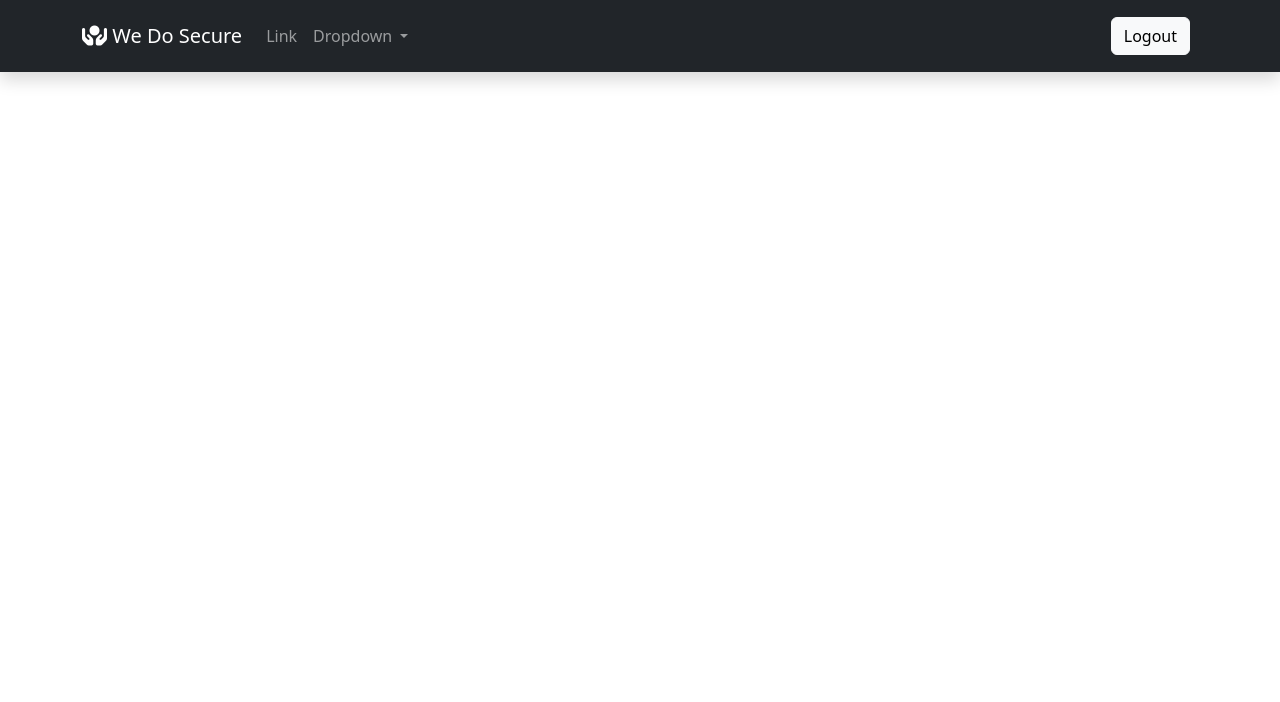
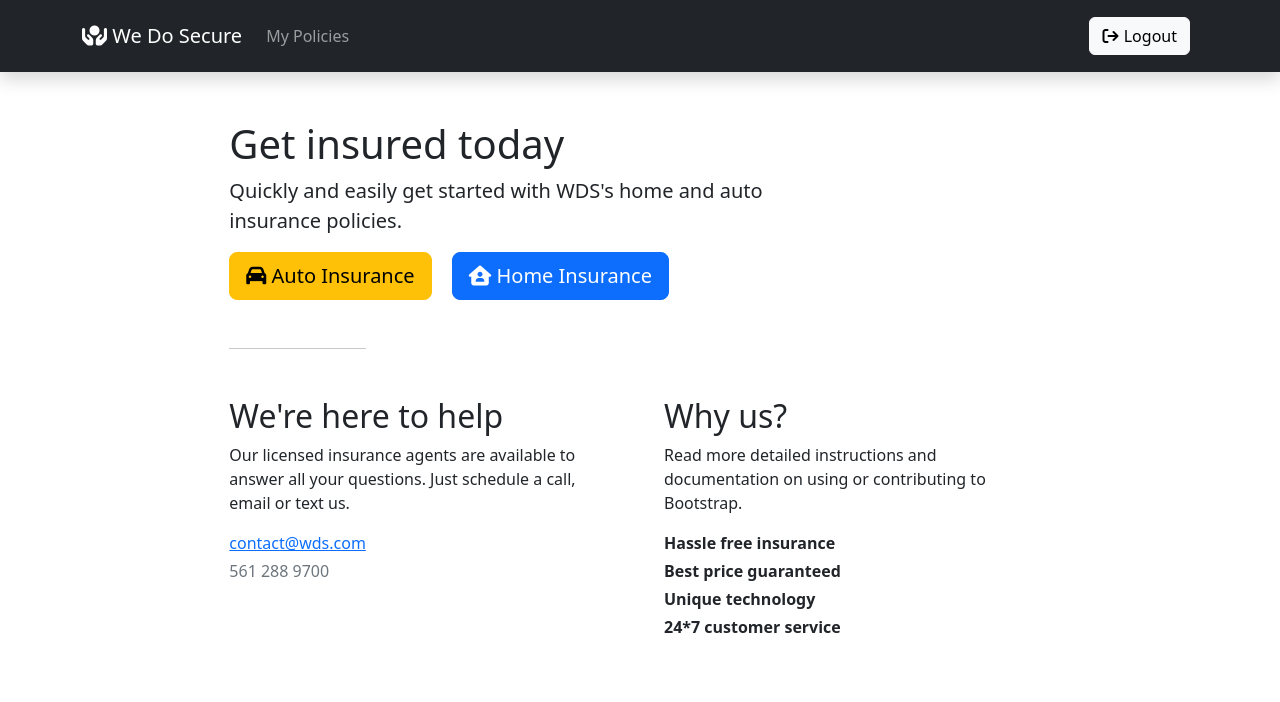
Before and after one commit to jashmerchant/PDS_project, a Flask app: page / in a window 1280 px wide. Shown: the top 702 px of the page. Run offline with Flask 2, Linux system fonts and the light colour scheme; a user stored in the database is signed in; some libraries are stand-ins or nearby versions.

Commit message:
Add content on homepage

```diff
--- a/PDS_project/app.py
+++ b/PDS_project/app.py
@@ -55,6 +55,7 @@ class RegistrationForm(FlaskForm):
             username=username.data).first()
         # If it founds a similar username in db it'll raise a validation error thus guaranting unique usernames
         if existing_user_username:
+            flash("That username already exists. Please choose a different one.", "error")
             raise ValidationError(
                 'That username already exists. Please choose a different one.')
 
@@ -81,14 +82,24 @@ def home():
 @app.route("/login", methods=['GET', 'POST'])
 def login():
     form = LoginForm()
-    if form.validate_on_submit():
-        user = User.query.filter_by(username=form.username.data).first()
-        if user:
-            if bcrypt.check_password_hash(user.password, form.password.data):
-                login_user(user)
-                return redirect(url_for('home'))
+    # if form.validate_on_submit():
+    #     user = User.query.filter_by(username=form.username.data).first()
+    #     if user:
+    #         if bcrypt.check_password_hash(user.password, form.password.data):
+    #             login_user(user)
+    #             return redirect(url_for('home'))
+    if not form.validate_on_submit():
+        return render_template("login.html", form=form)
+    user = User.query.filter_by(username=form.username.data).first()
+    if not user:
+        flash("Username doesn't exist", "error")
+        return render_template("login.html", form=form)
+    if not bcrypt.check_password_hash(user.password, form.password.data):
+        flash("Wrong password", "error")
+        return render_template("login.html", form=form)
+    login_user(user)
+    return redirect(url_for('home'))
 
-    return render_template("login.html", form=form)
 
 @app.route("/logout", methods=['GET', 'POST'])
 @login_required
--- a/PDS_project/templates/home.html
+++ b/PDS_project/templates/home.html
@@ -29,31 +29,63 @@
             <div class="collapse navbar-collapse" id="navbarSupportedContent">
                 <ul class="navbar-nav me-auto mb-2 mb-lg-0">
                     <li class="nav-item">
-                        <a class="nav-link" href="#">Link</a>
-                    </li>
-                    <li class="nav-item dropdown">
-                        <a class="nav-link dropdown-toggle" href="#" role="button" data-bs-toggle="dropdown"
-                            aria-expanded="false">
-                            Dropdown
-                        </a>
-                        <ul class="dropdown-menu">
-                            <li><a class="dropdown-item" href="#">Action</a></li>
-                            <li><a class="dropdown-item" href="#">Another action</a></li>
-                            <li>
-                                <hr class="dropdown-divider">
-                            </li>
-                            <li><a class="dropdown-item" href="#">Something else here</a></li>
-                        </ul>
+                        <a class="nav-link" href="#">My Policies</a>
                     </li>
                 </ul>
                 <div class="text-end">
                     <!-- <a class="btn btn-outline-light me-2" href="{{ url_for('login') }}" role="button">Login</a> -->
-                    <a class="btn btn-light me-2" href="{{ url_for('logout') }}" role="button">Logout</a>
+                    <a class="btn btn-light me-2" href="{{ url_for('logout') }}" role="button"><i
+                            class="fa-solid fa-arrow-right-from-bracket"></i> Logout</a>
                     <!-- <a class="btn btn-warning" href="{{ url_for('register') }}" role="button">Sign-up</a> -->
                 </div>
             </div>
         </div>
     </nav>
+
+    <div class="col-lg-8 mx-auto p-3 py-md-5">
+        <main>
+            <h1>Get insured today</h1>
+            <p class="fs-5 col-md-8">Quickly and easily get started with WDS's home and auto insurance policies.
+            </p>
+
+            <div class="mb-5">
+                <a href="#" class="btn btn-warning btn-lg px-3"><i class="fa-solid fa-car"></i> Auto
+                    Insurance</a>
+                <a href="#" class="btn btn-primary btn-lg px-3 mx-3"><i class="fa-solid fa-house-user"></i>
+                    Home Insurance</a>
+            </div>
+
+            <hr class="col-3 col-md-2 mb-5">
+
+            <div class="row g-5">
+                <div class="col-md-6">
+                    <h2>We're here to help</h2>
+                    <p>Our licensed insurance agents are available to answer all your questions.
+                        Just schedule a call, email or text us.</p>
+                    <ul class="icon-list ps-0">
+                        <li class="d-flex align-items-start mb-1"><a
+                                href="https://github.com/twbs/bootstrap-npm-starter" rel="noopener"
+                                target="_blank">contact@wds.com</a></li>
+                        <li class="text-muted d-flex align-items-start mb-1">561 288 9700
+                        </li>
+                    </ul>
+                </div>
+
+                <div class="col-md-6">
+                    <h2>Why us?</h2>
+                    <p>Read more detailed instructions and documentation on using or contributing to Bootstrap.</p>
+                    <ul class="icon-list ps-0">
+                        <li class="d-flex align-items-start mb-1"><strong>Hassle free
+                                insurance</strong></li>
+                        <li class="d-flex align-items-start mb-1"><strong>Best price guaranteed</strong></li>
+                        <li class="d-flex align-items-start mb-1"><strong>Unique technology</strong></li>
+                        <li class="d-flex align-items-start mb-1"><strong>24*7 customer service</strong></li>
+                    </ul>
+                </div>
+            </div>
+        </main>
+    </div>
+
 
     <!-- Bootstrap scripts -->
     <script src="https://cdn.jsdelivr.net/npm/bootstrap@5.2.0/dist/js/bootstrap.bundle.min.js"
--- a/PDS_project/templates/register.html
+++ b/PDS_project/templates/register.html
@@ -62,6 +62,12 @@
                         alt="undraw-My-password-re-ydq7-1" border="0">
                 </div>
                 <div class="col-md-7 col-lg-5 col-xl-5 offset-xl-1">
+                    {% for message in get_flashed_messages(category_filter=["error"]) %}
+                    <div class="alert alert-danger alert-dismissible fade show" role="alert">
+                        <i class="fa-solid fa-triangle-exclamation"></i> {{ message }}
+                        <button type="button" class="btn-close" data-bs-dismiss="alert" aria-label="Close"></button>
+                    </div>
+                    {% endfor %}
                     <h1 class="mb-4"><strong>Create an account</strong></h1>
                     <form action="" method="post">
                         {{ form.hidden_tag() }}
```
Also changed, not shown: PDS_project/database.db.
